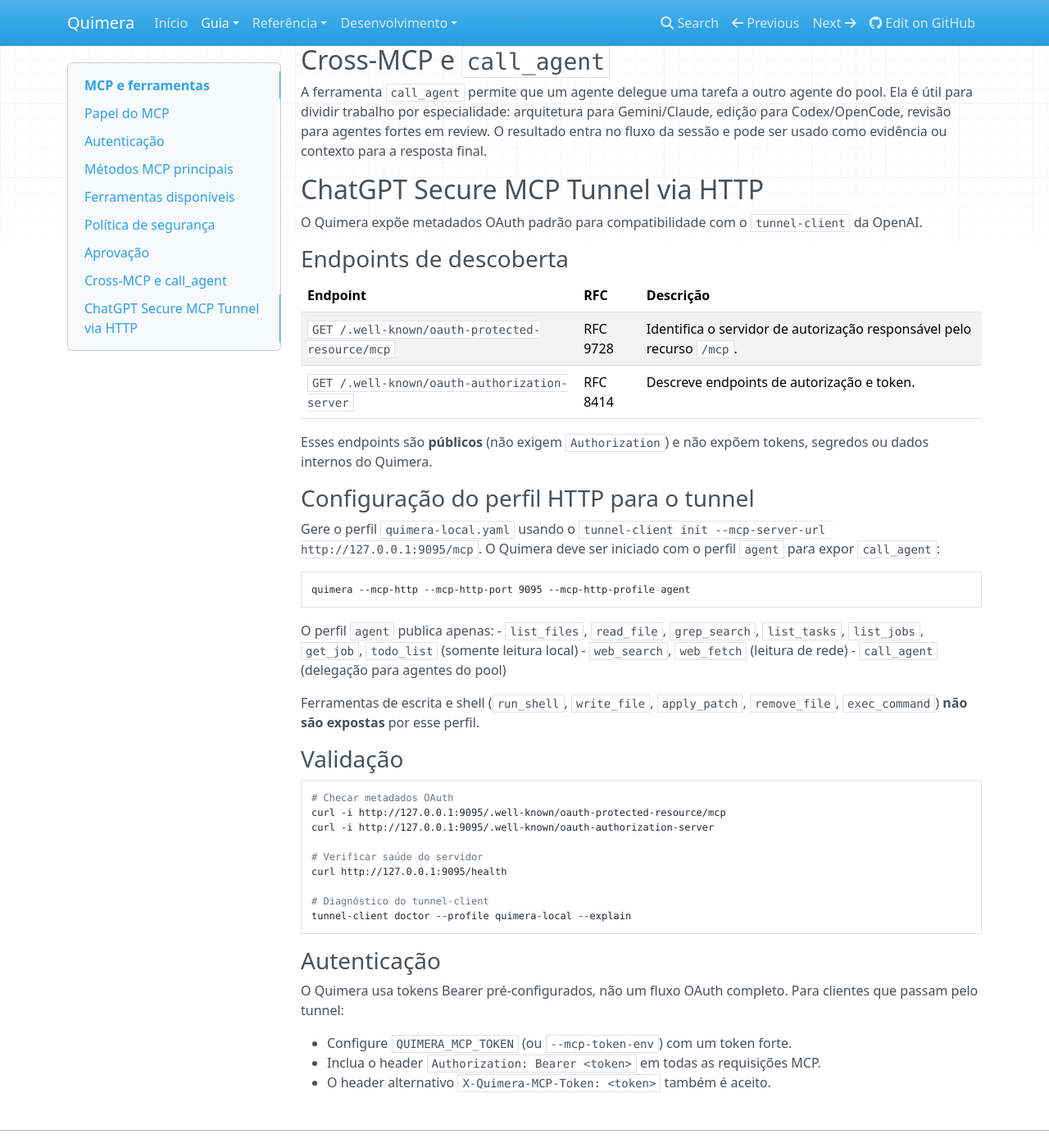
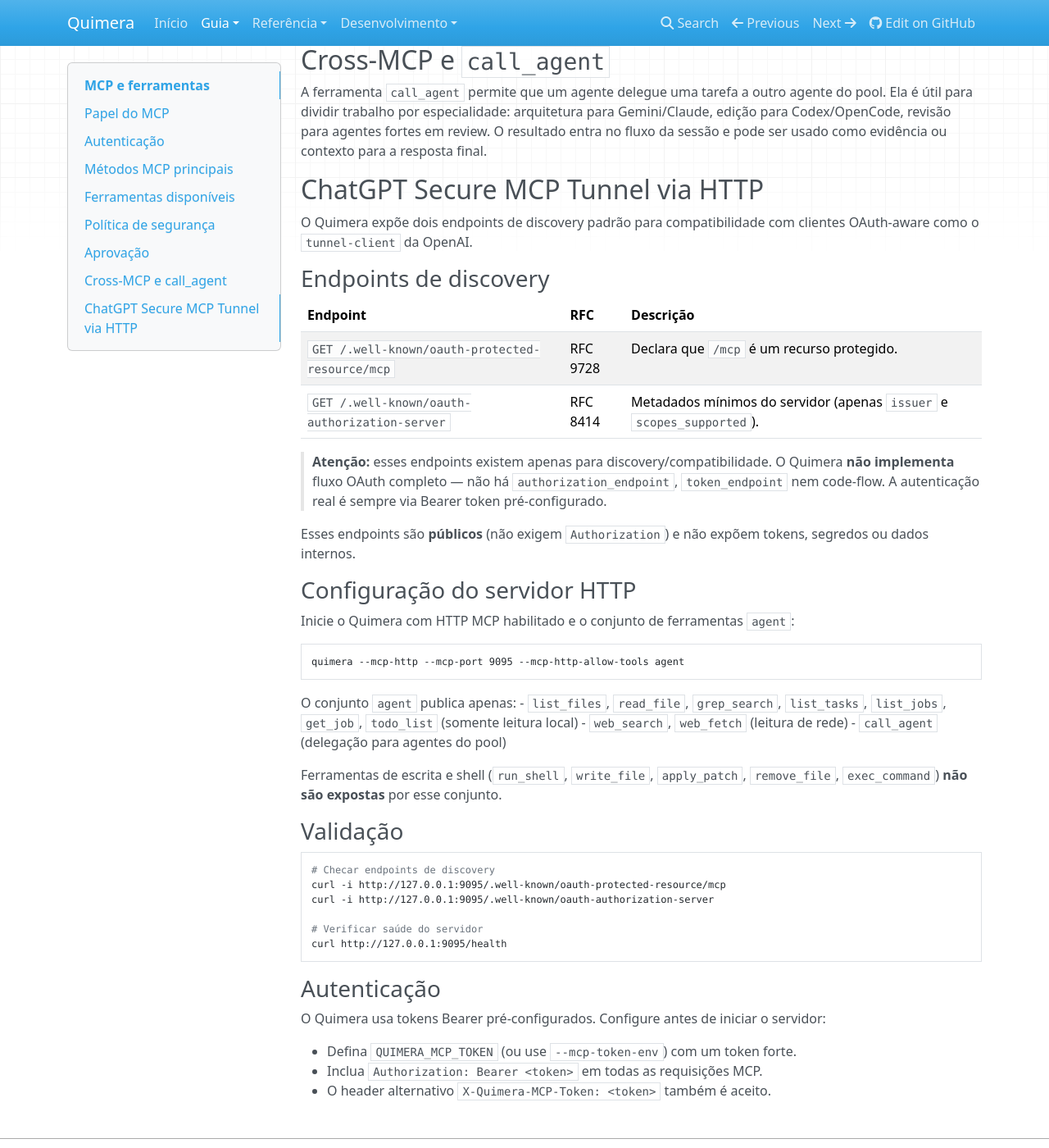
Before and after one commit to alexsilva/quimera, an MkDocs documentation site: the page built from docs/guia/mcp-e-ferramentas.md, in a window 1280 px wide and 1400 px high, scrolled down 1986 px. Shown: the whole window at 82% size. Built offline with MkDocs 1.6.1, drawn with Linux system fonts in a browser that asks for light colours; nearby versions of some CDN libraries.

Commit message:
Fix MCP HTTP docs: use correct CLI flags and clarify OAuth endpoints
- Replace --mcp-http-port with --mcp-port and --mcp-http-profile with
  --mcp-http-allow-tools to match actual CLI argument definitions.
- Clarify that /.well-known/ endpoints exist only for discovery/compat:
  Quimera has no authorization_endpoint, token_endpoint or code-flow;
  authentication is always via pre-configured Bearer token.

Co-Authored-By: Claude Sonnet 4.6 <noreply@anthropic.com>

````diff
--- a/docs/guia/mcp-e-ferramentas.md
+++ b/docs/guia/mcp-e-ferramentas.md
@@ -70,50 +70,49 @@ A ferramenta `call_agent` permite que um agente delegue uma tarefa a outro agent
 
 ## ChatGPT Secure MCP Tunnel via HTTP
 
-O Quimera expõe metadados OAuth padrão para compatibilidade com o `tunnel-client` da OpenAI.
+O Quimera expõe dois endpoints de discovery padrão para compatibilidade com clientes OAuth-aware como o `tunnel-client` da OpenAI.
 
-### Endpoints de descoberta
+### Endpoints de discovery
 
 | Endpoint | RFC | Descrição |
 |---|---|---|
-| `GET /.well-known/oauth-protected-resource/mcp` | RFC 9728 | Identifica o servidor de autorização responsável pelo recurso `/mcp`. |
-| `GET /.well-known/oauth-authorization-server` | RFC 8414 | Descreve endpoints de autorização e token. |
+| `GET /.well-known/oauth-protected-resource/mcp` | RFC 9728 | Declara que `/mcp` é um recurso protegido. |
+| `GET /.well-known/oauth-authorization-server` | RFC 8414 | Metadados mínimos do servidor (apenas `issuer` e `scopes_supported`). |
 
-Esses endpoints são **públicos** (não exigem `Authorization`) e não expõem tokens, segredos ou dados internos do Quimera.
+> **Atenção:** esses endpoints existem apenas para discovery/compatibilidade. O Quimera **não implementa** fluxo OAuth completo — não há `authorization_endpoint`, `token_endpoint` nem code-flow. A autenticação real é sempre via Bearer token pré-configurado.
 
-### Configuração do perfil HTTP para o tunnel
+Esses endpoints são **públicos** (não exigem `Authorization`) e não expõem tokens, segredos ou dados internos.
 
-Gere o perfil `quimera-local.yaml` usando o `tunnel-client init --mcp-server-url http://127.0.0.1:9095/mcp`. O Quimera deve ser iniciado com o perfil `agent` para expor `call_agent`:
+### Configuração do servidor HTTP
+
+Inicie o Quimera com HTTP MCP habilitado e o conjunto de ferramentas `agent`:
 
 ```bash
-quimera --mcp-http --mcp-http-port 9095 --mcp-http-profile agent
+quimera --mcp-http --mcp-port 9095 --mcp-http-allow-tools agent
 ```
 
-O perfil `agent` publica apenas:
+O conjunto `agent` publica apenas:
 - `list_files`, `read_file`, `grep_search`, `list_tasks`, `list_jobs`, `get_job`, `todo_list` (somente leitura local)
 - `web_search`, `web_fetch` (leitura de rede)
 - `call_agent` (delegação para agentes do pool)
 
-Ferramentas de escrita e shell (`run_shell`, `write_file`, `apply_patch`, `remove_file`, `exec_command`) **não são expostas** por esse perfil.
+Ferramentas de escrita e shell (`run_shell`, `write_file`, `apply_patch`, `remove_file`, `exec_command`) **não são expostas** por esse conjunto.
 
 ### Validação
 
 ```bash
-# Checar metadados OAuth
+# Checar endpoints de discovery
 curl -i http://127.0.0.1:9095/.well-known/oauth-protected-resource/mcp
 curl -i http://127.0.0.1:9095/.well-known/oauth-authorization-server
 
 # Verificar saúde do servidor
 curl http://127.0.0.1:9095/health
-
-# Diagnóstico do tunnel-client
-tunnel-client doctor --profile quimera-local --explain
 ```
 
 ### Autenticação
 
-O Quimera usa tokens Bearer pré-configurados, não um fluxo OAuth completo. Para clientes que passam pelo tunnel:
+O Quimera usa tokens Bearer pré-configurados. Configure antes de iniciar o servidor:
 
-- Configure `QUIMERA_MCP_TOKEN` (ou `--mcp-token-env`) com um token forte.
-- Inclua o header `Authorization: Bearer <token>` em todas as requisições MCP.
+- Defina `QUIMERA_MCP_TOKEN` (ou use `--mcp-token-env`) com um token forte.
+- Inclua `Authorization: Bearer <token>` em todas as requisições MCP.
 - O header alternativo `X-Quimera-MCP-Token: <token>` também é aceito.
````
